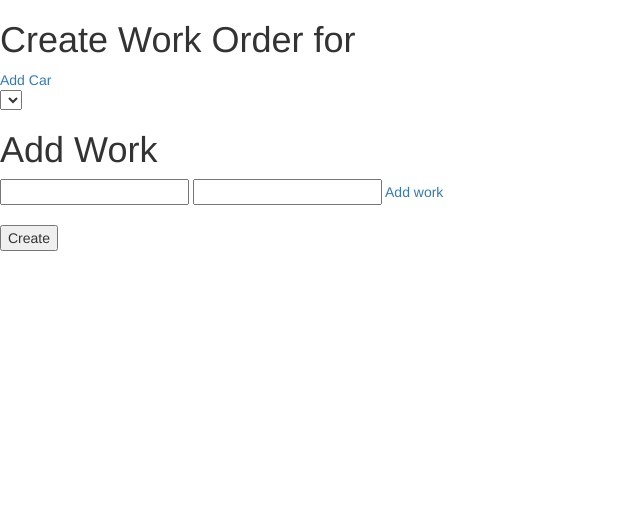
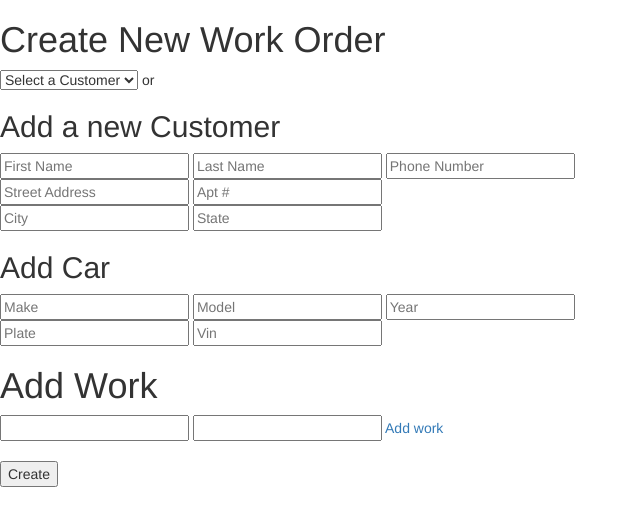
Before and after one commit to taichatha/fivekwilson, a Django app: template templates/customerdb/create_workorder.html in a window 1280 px wide. Shown: the top 526 px of the page, without its empty margins (0-640 px from the left). Run offline with Django 3.2, Linux system fonts and the light colour scheme; the template is opened without the code that fills it, so the values that code supplies are empty; some libraries are stand-ins or nearby versions.

Commit message:
Blank work order, can hide form fields after select an exisiting user. now need to add ability to select a car.

```diff
--- a/customerdb/forms.py
+++ b/customerdb/forms.py
@@ -39,6 +39,7 @@
     car = forms.Select()
     work = forms.Select()
 
+
     # class Meta:
     #     model = Appointment
     #     fields = ('car', 'work')
--- a/customerdb/urls.py
+++ b/customerdb/urls.py
@@ -14,6 +14,7 @@
     url(r'^(?P<customer_id>[0-9]+)/$', views.customer_profile, name='customer_profile'),
     url(r'^(?P<customer_id>[0-9]+)/add_car/$', views.add_car, name='add_car'),
     url(r'^(?P<customer_id>[0-9]+)/(?P<car_id>[0-9]+)/deletecar', views.delete_car, name="delete_car"),
-    url(r'^(?P<customer_id>[0-9]+)/add_workorder', views.add_workorder, name="add_workorder"),
+    url(r'^add_workorder/', views.add_workorder, name="add_workorder"),
+    url(r'^(?P<customer_id>[0-9]+)/add_customer_workorder', views.add_customer_workorder, name="add_customer_workorder"),
     url(r'^(?P<customer_id>[0-9]+)/(?P<appointment_id>[0-9]+)/deleteappt', views.delete_workorder, name="delete_workorder"),
 )
--- a/templates/customerdb/create_workorder.html
+++ b/templates/customerdb/create_workorder.html
@@ -1,23 +1,59 @@
 {% extends "base.html" %}
-{% block title %}{{customer.first_name}} {{customer.last_name}} {% endblock %}
+{% block title %}{# {{customer.first_name}} {{customer.last_name}}  #}{% endblock %}
 
 {% block content %}
 
-	<h1>Create Work Order for {{customer.first_name}}</h1>
+	<h1>Create New Work Order</h1>
 
 
-	 <span><a href="{% url 'customerdb:add_car' customer.id %}?next={{request.path}}">Add Car</a></span>
-	<form id="appointment_user_form" method="post" action=""
+	 {# <span><a href="{% url 'customerdb:add_car' customer.id %}?next={{request.path}}">Add Car</a></span> #}
+	<form id="appointment_form" method="post" action=""
 	        enctype="multipart/form-data">
 	        {% csrf_token %}
-	        <select name="car_id">
-	        	{% for car in customer.car_set.all %}
-	        		<option value="{{ car.id }}">{{car}}</option>
+	        <select id="customer_id" onchange="hideNewCustomer()">
+	        		<option value = "0">Select a Customer</option>
+	        	{% for customer in customers %}
+	        		<option value="{{ customer.id }}">{{customer}}</option>
 	        	{% endfor %}
 
 	        </select>
+	        or
+	        <div style="display: block" id="add_customer">
+		        <h2>Add a new Customer</h2>
+		        <input type="text" name="new_customer_fn" placeholder="First Name"></input>
+		        <input type="text" name="new_customer_ln" placeholder="Last Name"></input>
+		        <input type="text" name="new_customer_#" placeholder="Phone Number"></input>
+		        <br />
+		        {# Optional for Customer #}
+		        <input type="text" name="new_customer_straddr" placeholder="Street Address"></input>
+		        <input type="text" name="new_customer_apt" placeholder="Apt #"></input>
+		        <br />
+		        <input type="text" name="new_customer_city" placeholder="City"></input>
+		        <input type="text" name="new_customer_state" placeholder="State"></input>
+		        <br />
+	    	</div>
+	    	<div style="display:hidden" id="select_customer">
+	    		<input type="hidden" id="selected_customer" value="0">
 
-	        <br />
+
+	    	</div>
+
+	    	<div style="display: block" id="add_car">
+		        <h2>Add Car</h2>
+		        {# If a previous cusotmer, then use javascript to change this to a dropdown based on customer id. Most likely, if a customer is selected, best route might be to just go to the customer link. #}
+		        <input type="text" name="new_car_make" placeholder="Make"></input>
+		        <input type="text" name="new_car_model" placeholder="Model"></input>
+		        <input type="text" name="new_car_year" placeholder="Year"></input>
+		        <br />
+		        {# Optional for Car#}
+		        <input type="text" name="new_car_plate" placeholder="Plate"></input>
+		        <input type="text" name="new_car_vin" placeholder="Vin"></input>
+		        <br />
+		    </div>
+		    <div id="select_car" style="display:none">
+		    	<h2>Select a car</h2>
+		    </div>
+
 	        <h1>Add Work</h1>
 	        <div id="all_work">
 	        	<input type="hidden" name="number" id="number" value=0></input>
@@ -34,6 +70,32 @@
 
 	<script type='text/javascript'>
 	var number = Number(document.getElementById('number').value);
+
+	function hideNewCustomer(){
+		//Need to listen for click?
+		var selectBox= document.getElementById("customer_id");
+		var selectedValue= selectBox.options[selectBox.selectedIndex].value;
+		document.getElementById("selected_customer").value=selectedValue
+		var add_customer_block = document.getElementById("add_customer");
+		var add_car_block = document.getElementById("add_car");
+		var select_car = document.getElementById("select_car");
+		if(selectedValue==0){
+			add_customer_block.style.display="block";
+			add_car_block.style.display="block";
+			// clear fields
+
+		}
+		else{
+			add_customer_block.style.display="none";
+			add_car_block.style.display="none";
+			// show cars for customer
+
+
+		}
+		console.log(selectedValue);
+
+	}
+
 	function addWork(){
 
 		var form = document.getElementById('all_work');
--- a/templates/customerdb/customer_profile.html
+++ b/templates/customerdb/customer_profile.html
@@ -14,7 +14,7 @@
 			</ul>
 
 		<h1>Work Orders</h1>
-			<span><a href="{% url 'customerdb:add_workorder' customer.id %}?next={{request.path}}">Add Work Order</a></span>
+			<span><a href="{% url 'customerdb:add_customer_workorder' customer.id %}?next={{request.path}}">Add Work Order</a></span>
 			<ul>
 			{% for appt in customer.appointment_set.all %}
 				<li>{{ appt.date }}
```
Also changed, not shown: customerdb/views.py (+8 -2 lines), templates/customerdb/create_customer_workorder.html (added, +55 -0 lines), templates/customerdb/index.html (+7 -20 lines), 3 other files.
